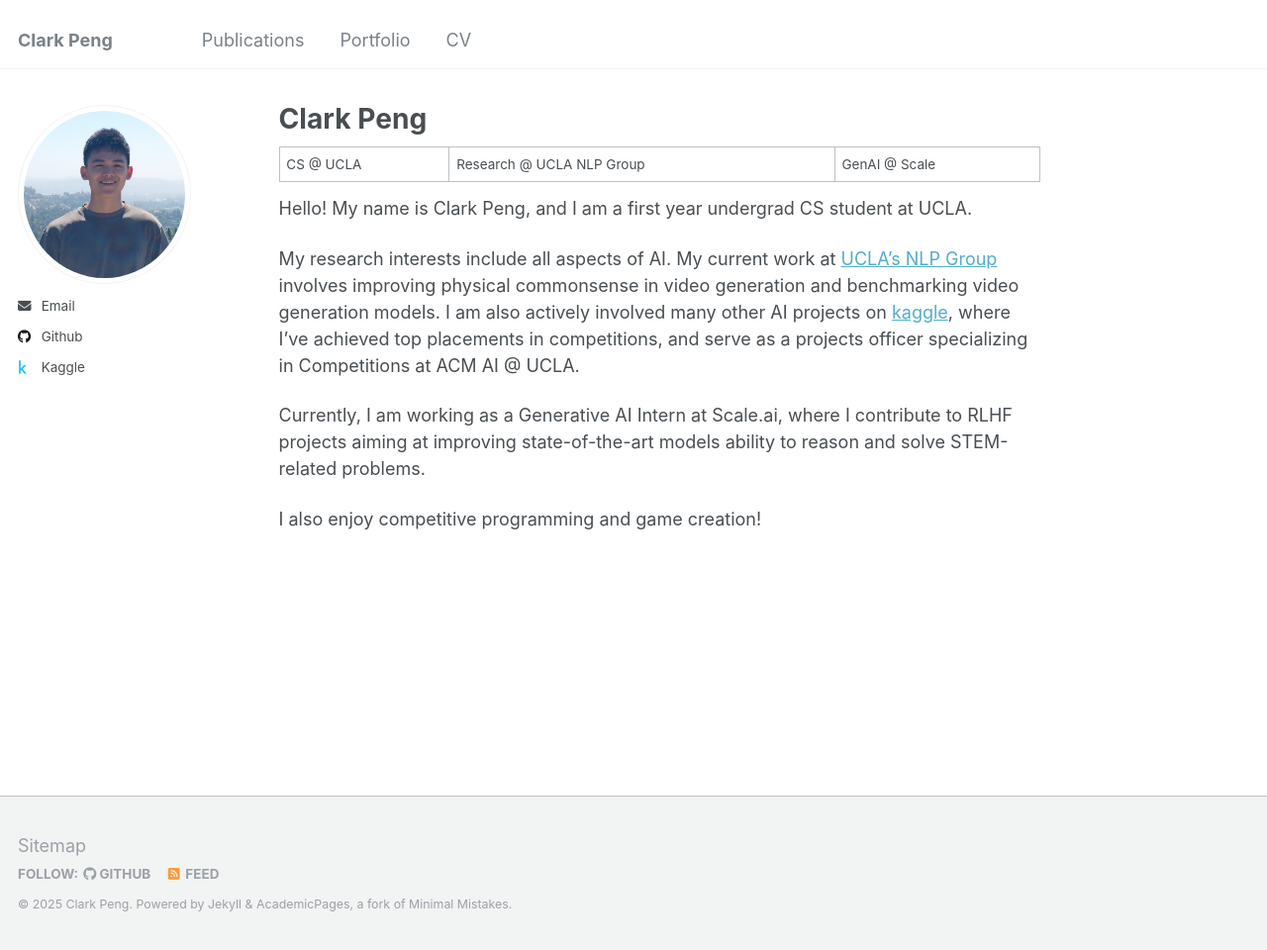
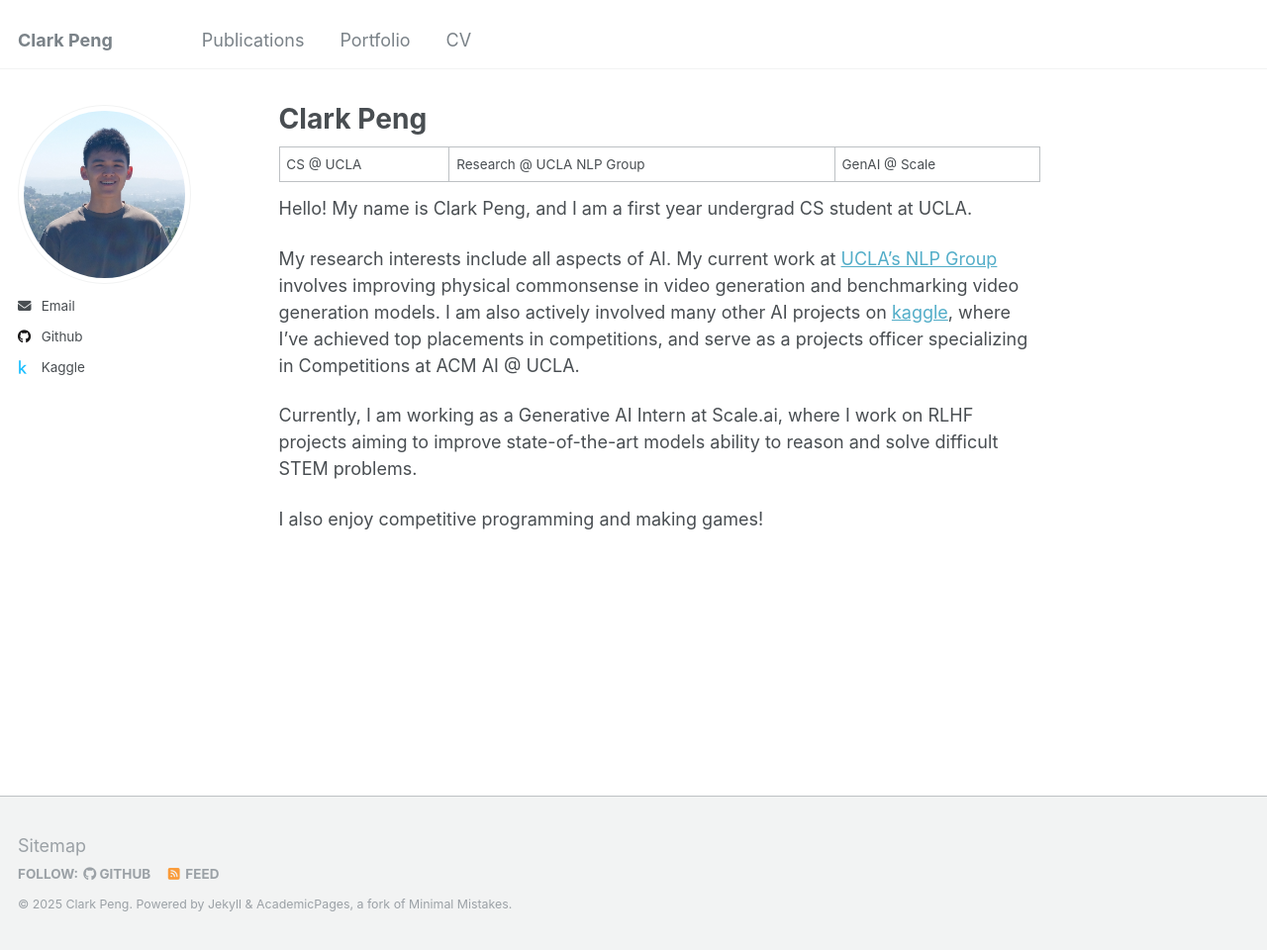
Before and after one commit to clarkipeng/clarkipeng.github.io, a Jekyll site: the page built from _pages/about.md, in a window 1280 px wide and 960 px high. Shown: the whole window at 99% size. Built offline with Jekyll 4.4.1, drawn with Linux system fonts in a browser that asks for light colours.

Commit message:
upd about

```diff
--- a/_pages/about.md
+++ b/_pages/about.md
@@ -13,9 +13,9 @@
 
 My research interests include all aspects of AI. My current work at [UCLA's NLP Group](https://web.cs.ucla.edu/~kwchang/) involves improving physical commonsense in video generation and benchmarking video generation models. I am also actively involved many other AI projects on [kaggle](https://www.kaggle.com/werus23), where I've achieved top placements in competitions, and serve as a projects officer specializing in Competitions at ACM AI @ UCLA.
 
-Currently, I am working as a Generative AI Intern at Scale.ai, where I contribute to RLHF projects aiming at improving state-of-the-art models ability to reason and solve STEM-related problems.
+Currently, I am working as a Generative AI Intern at Scale.ai, where I work on RLHF projects aiming to improve state-of-the-art models ability to reason and solve difficult STEM problems.
 
-I also enjoy competitive programming and game creation!
+I also enjoy competitive programming and making games!
 
 <!-- ---
 permalink: /
```
